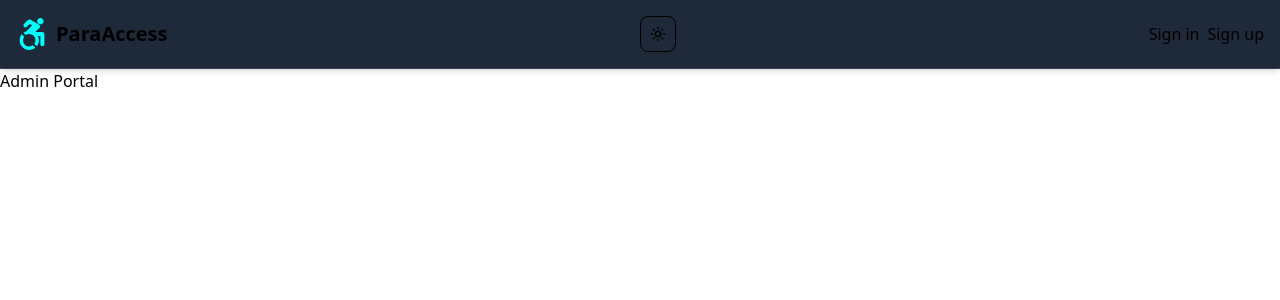
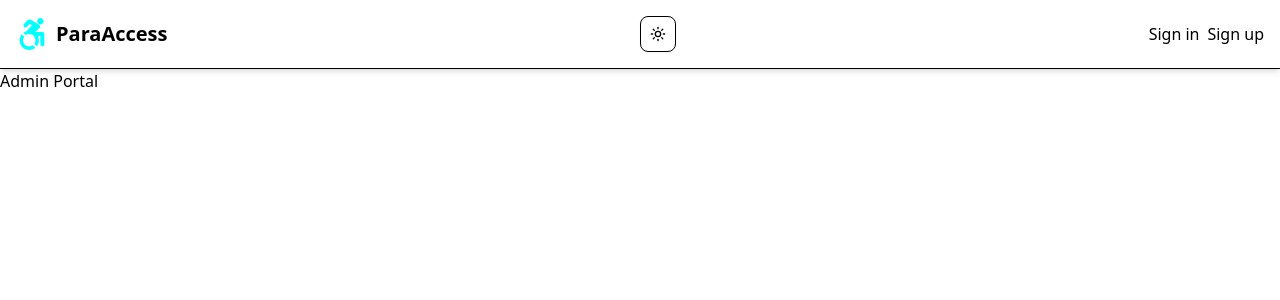
Before and after one commit to sjbenenate/usability_reviews, a Next.js app in the folder client/: page /admin in a window 1280 px wide. Shown: the top 300 px of the page. Built offline with nearby package versions, Linux system fonts and the light colour scheme; no server answers.

Commit message:
style updates

```diff
--- a/client/src/app/page.tsx
+++ b/client/src/app/page.tsx
@@ -18,7 +18,7 @@ const Home = async () => {
       <main className="flex flex-col gap-[32px] row-start-2 items-center sm:items-start">
         <h1>ParaAccess Reviews</h1>
         <Image
-          className="logo-color"
+          className="icon-brand-color"
           alt="wheelchair logo"
           src="/wheelchair-logo.svg"
           width={100}
--- a/client/src/components/Header.tsx
+++ b/client/src/components/Header.tsx
@@ -73,7 +73,7 @@ const Header = async () => {
   //console.log(user);
 
   return (
-    <header className="bg-gray-800 border-b border-gray-700 sticky top-0 z-50 shadow-md">
+    <header className="border-b sticky top-0 z-50 shadow-md">
       <div className="container mx-auto px-4 py-4 flex items-center justify-between">
         <HomeLink />
         <ThemeToggle />
```
